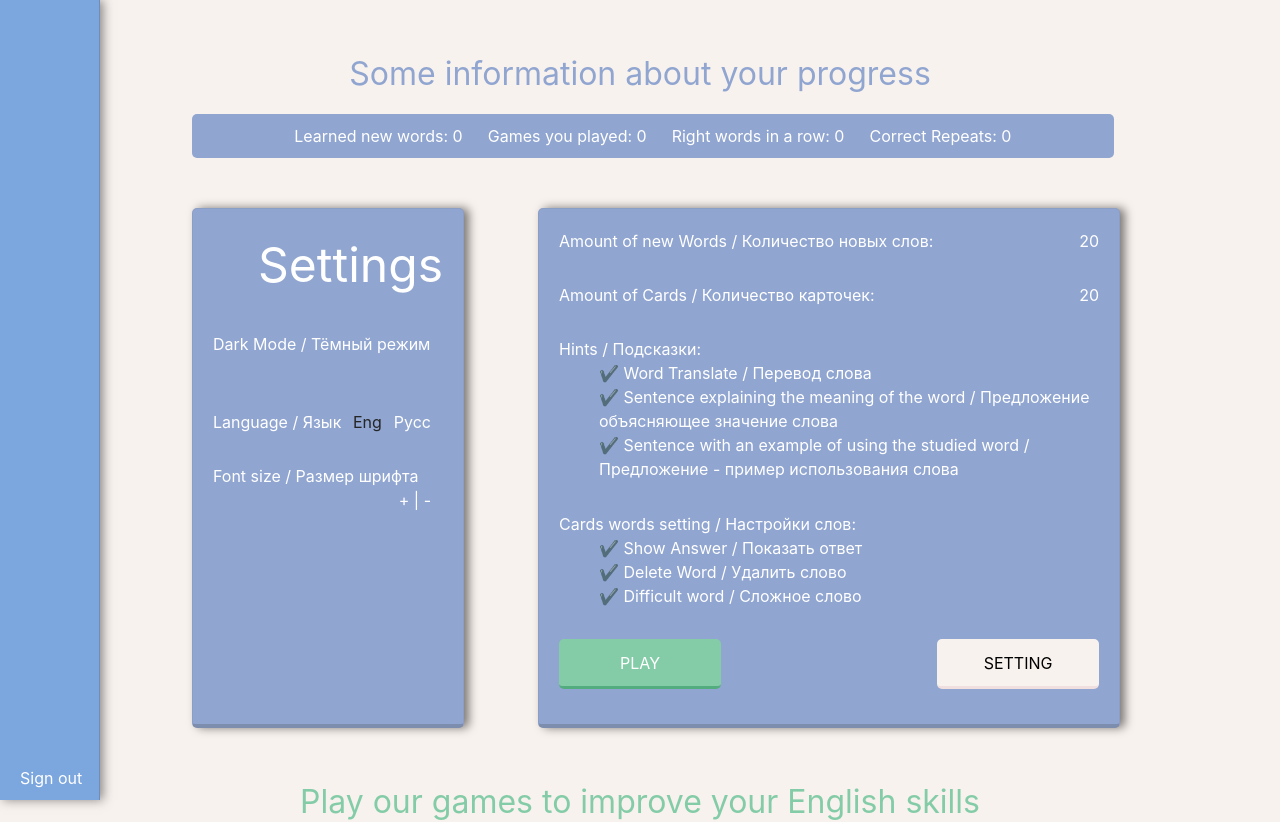
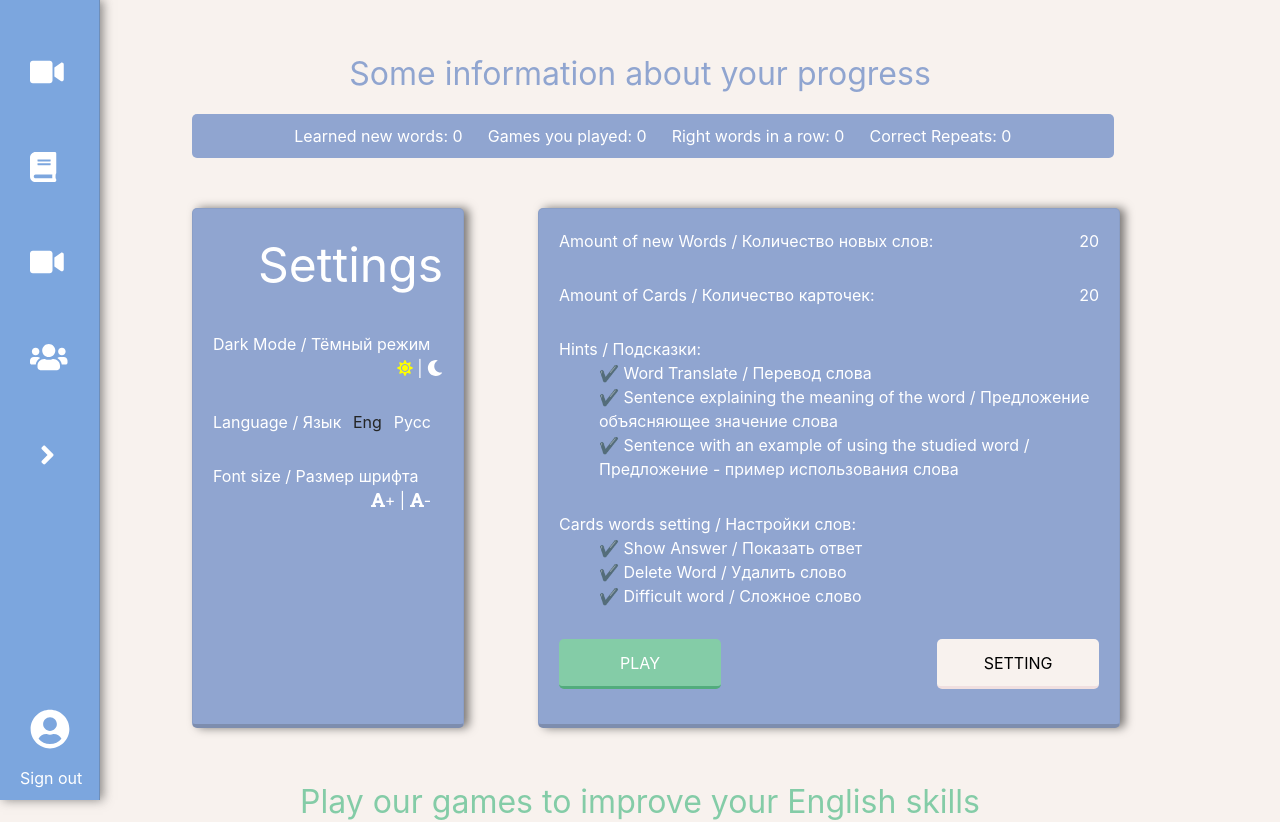
Before and after one commit to Yan-Black/RS-Lang, a React app: page /AboutUs in a window 1280 px wide. Shown: the top 822 px of the page. Built offline with nearby package versions, Linux system fonts and the light colour scheme.

Commit message:
feat: improve main page

```diff
--- a/src/components/Main/mainComponents/gameCard.tsx
+++ b/src/components/Main/mainComponents/gameCard.tsx
@@ -1,5 +1,7 @@
 /* eslint-disable @typescript-eslint/no-unsafe-call */
 import * as React from 'react';
+import { faQuestionCircle } from '@fortawesome/free-solid-svg-icons';
+import { FontAwesomeIcon } from '@fortawesome/react-fontawesome';
 
 function showModal(event) {
   const cardId = event.target.closest('DIV').getAttribute('id');
@@ -163,7 +165,7 @@ function GameCard(
       <p className="game-name">{name}</p>
       <img src={imgSrc} alt="Game Card" />
       {/* eslint-disable-next-line jsx-a11y/click-events-have-key-events */}
-      <i className="far fa-question-circle about-game" onClick={showModal} tabIndex={0} role="button" aria-label="Show modal" />
+      <FontAwesomeIcon icon={faQuestionCircle} className="about-game" onClick={showModal} tabIndex={0} role="button" aria-label="Show modal" />
       <div style={{ display: 'none' }} id={modalId} className="modal-main">
         <div className="modal-hint">
           <div className="hint-title">{name}</div>
--- a/src/components/Main/mainComponents/index.scss
+++ b/src/components/Main/mainComponents/index.scss
@@ -1,3 +1,6 @@
+#main {
+  color: white;
+}
 .main-content {
   width: 100%;
   height: 100%;
@@ -197,7 +200,14 @@
   row-gap: 20px;
   margin-bottom: 100px;
 }
-
+#right {
+  font-size: 50px;
+  padding-left: 10px;
+}
+#left {
+  font-size: 50px;
+  padding-left: 10px;
+}
 .game-card {
   position: relative;
   box-sizing: border-box;
--- a/src/components/Main/mainComponents/mainControlCenter.tsx
+++ b/src/components/Main/mainComponents/mainControlCenter.tsx
@@ -1,4 +1,6 @@
 import * as React from 'react';
+import { faSun, faMoon, faFont } from '@fortawesome/free-solid-svg-icons';
+import { FontAwesomeIcon } from '@fortawesome/react-fontawesome';
 
 function setDarkMode() {
   const sun = document.getElementById('sun');
@@ -62,9 +64,10 @@ class MainControlCenter extends React.Component {
           <span>Dark Mode / Тёмный режим</span>
           <div className="modes">
             {/* eslint-disable-next-line jsx-a11y/click-events-have-key-events */}
-            <i onClick={setLightMode} id="sun" className="far fa-sun sun active" tabIndex={0} role="button" aria-label="Set Light Mode" />
+            <FontAwesomeIcon icon={faSun} id="sun" onClick={setLightMode} className="sun active" tabIndex={0} role="button" aria-label="Set Light Mode" />
+            {' | '}
             {/* eslint-disable-next-line jsx-a11y/click-events-have-key-events */}
-            <i onClick={setDarkMode} id="moon" className="far fa-moon moon" tabIndex={0} role="button" aria-label="Set Dark Mode" />
+            <FontAwesomeIcon icon={faMoon} id="moon" onClick={setDarkMode} className="moon " tabIndex={0} role="button" aria-label="Set Dark Mode" />
           </div>
         </div>
         <div>
@@ -81,13 +84,13 @@ class MainControlCenter extends React.Component {
           <div className="font-switch">
             {/* eslint-disable-next-line jsx-a11y/click-events-have-key-events */}
             <span onClick={plusFontSize} tabIndex={0} role="button" aria-label="Font+">
-              <i className="fas fa-font font-switcher font-plus" />
+              <FontAwesomeIcon icon={faFont} />
               +
             </span>
             <span> | </span>
             {/* eslint-disable-next-line jsx-a11y/click-events-have-key-events */}
             <span onClick={minusFontSize} tabIndex={0} role="button" aria-label="Font-">
-              <i className="fas fa-font font-switcher font-minus" />
+              <FontAwesomeIcon icon={faFont} />
               -
             </span>
           </div>
--- a/src/components/Main/mainComponents/navigation.tsx
+++ b/src/components/Main/mainComponents/navigation.tsx
@@ -5,6 +5,10 @@ import {
   Route,
   Link,
 } from 'react-router-dom';
+import {
+  faVideo, faBook, faUsers, faAngleRight, faAngleLeft, faUserCircle,
+} from '@fortawesome/free-solid-svg-icons';
+import { FontAwesomeIcon } from '@fortawesome/react-fontawesome';
 import Statistic from '../../Statistic';
 import Dictionary from '../../Dictionary';
 import Games from '../../Games';
@@ -132,7 +136,7 @@ function Navigation():JSX.Element {
           <li>
             <Link to="/Statistic">
               {/* eslint-disable-next-line jsx-a11y/mouse-events-have-key-events */}
-              <i onMouseOver={showStat} onMouseOut={hideStat} className="far fa-chart-bar" aria-label="Menu" />
+              <FontAwesomeIcon icon={faVideo} onMouseOver={showStat} onMouseOut={hideStat} aria-label="Menu" />
               {' '}
               <span id="statistic" className="statistic side-menu"> Statistic</span>
             </Link>
@@ -140,7 +144,7 @@ function Navigation():JSX.Element {
           <li>
             <Link to="/Dictionary">
               {/* eslint-disable-next-line jsx-a11y/mouse-events-have-key-events */}
-              <i onMouseOver={showDict} onMouseOut={hideDict} className="fas fa-book dict" aria-label="Menu" />
+              <FontAwesomeIcon icon={faBook} onMouseOver={showDict} onMouseOut={hideDict} aria-label="Menu" />
               {' '}
               <span id="dictionary" className="dictionary side-menu"> Dictionary</span>
             </Link>
@@ -148,7 +152,7 @@ function Navigation():JSX.Element {
           <li>
             <Link to="/Promo">
               {/* eslint-disable-next-line jsx-a11y/mouse-events-have-key-events */}
-              <i onMouseOver={showPromo} onMouseOut={hidePromo} className="fas fa-video promo" aria-label="Menu" />
+              <FontAwesomeIcon icon={faVideo} onMouseOver={showPromo} onMouseOut={hidePromo} aria-label="Menu" />
               {' '}
               <span id="promo" className="promo side-menu"> Promo</span>
             </Link>
@@ -156,20 +160,20 @@ function Navigation():JSX.Element {
           <li>
             <Link to="/AboutUs">
               {/* eslint-disable-next-line jsx-a11y/mouse-events-have-key-events */}
-              <i onMouseOver={showAbout} onMouseOut={hideAbout} className="fas fa-users about" aria-label="Menu" />
+              <FontAwesomeIcon icon={faUsers} onMouseOver={showAbout} onMouseOut={hideAbout} aria-label="Menu" />
               {' '}
               <span id="about" className="about side-menu"> About Us</span>
             </Link>
           </li>
           <li>
             {/* eslint-disable-next-line jsx-a11y/click-events-have-key-events */}
-            <i onClick={showSideMenu} id="right" className="fas fa-angle-right arrow-right" role="button" tabIndex={0} aria-label="Menu" />
+            <FontAwesomeIcon icon={faAngleRight} onClick={showSideMenu} id="right" role="button" tabIndex={0} aria-label="Menu" />
             {/* eslint-disable-next-line jsx-a11y/click-events-have-key-events */}
-            <i onClick={hideSideMenu} id="left" style={{ display: 'none', cursor: 'pointer' }} className="fas fa-angle-left" role="button" tabIndex={0} aria-label="Menu" />
+            <FontAwesomeIcon icon={faAngleLeft} onClick={hideSideMenu} style={{ display: 'none' }} id="left" role="button" tabIndex={0} aria-label="Menu" />
           </li>
         </ul>
         <div id="profile" className="profile">
-          <i className="far fa-user-circle" />
+          <FontAwesomeIcon icon={faUserCircle} style={{ fontSize: '40px' }} />
         </div>
         <span className="sign" id="sign">Sign out</span>
         <Switch>
```
